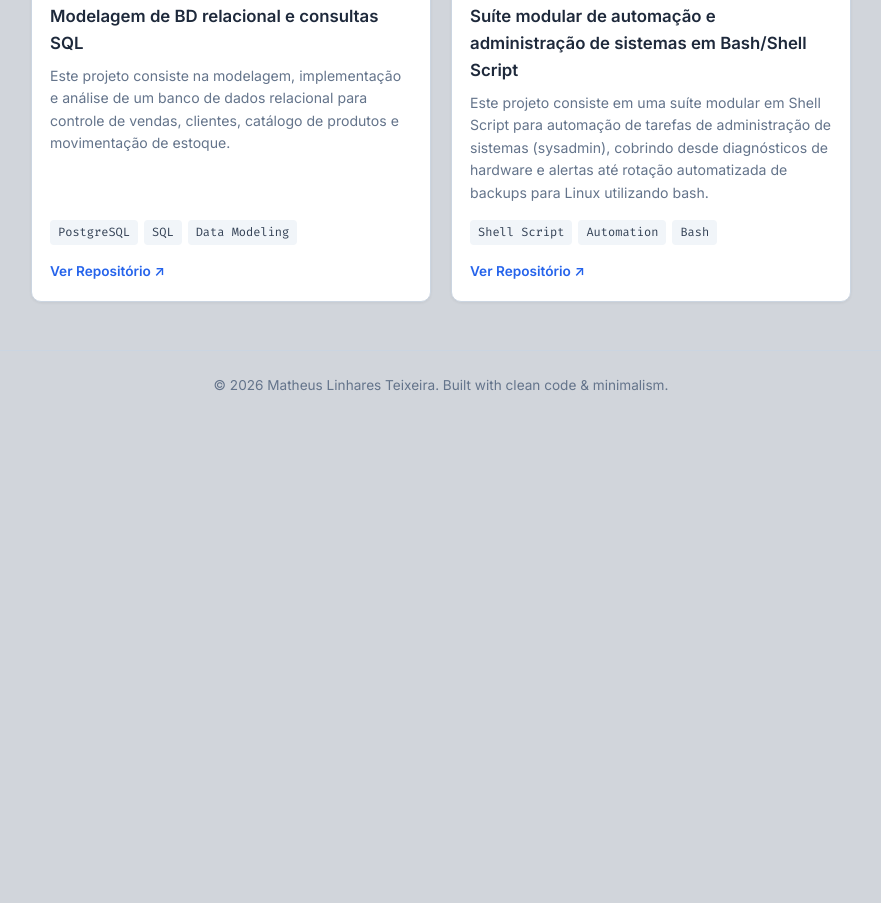
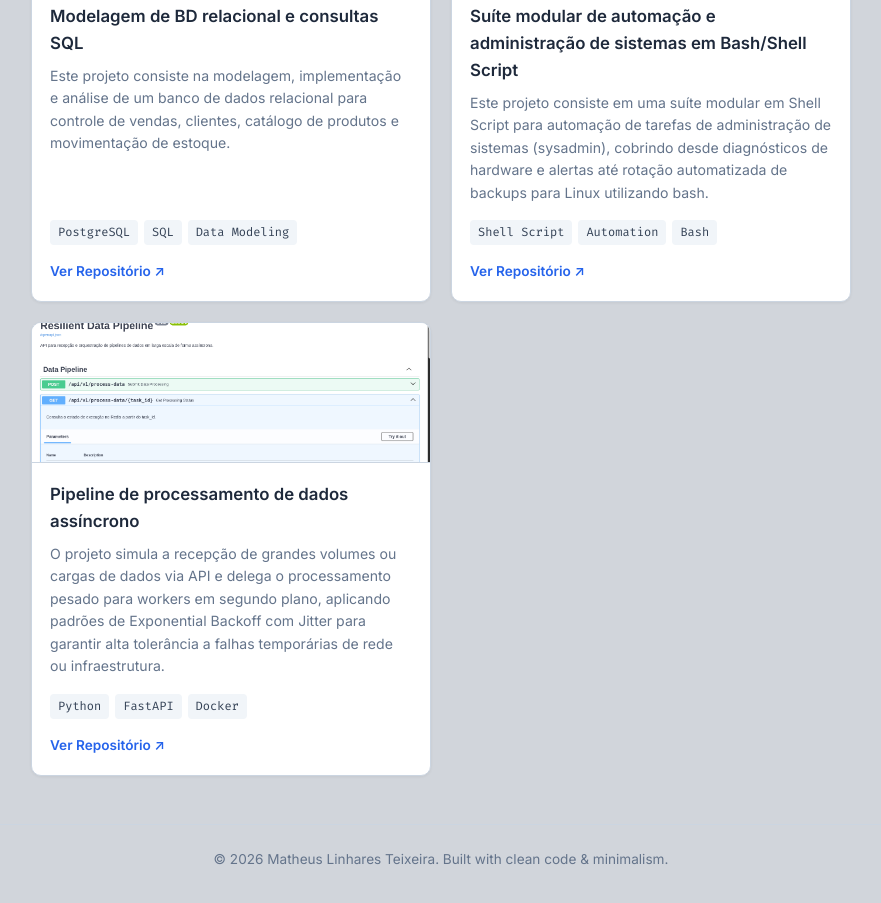
Before and after one commit to Matheus-2106/portfolio, a plain HTML site: page index.html in a window 1280 px wide. Shown: the part 2350-3253 px from the top of the page, without its empty margins (199-1080 px from the left). Before the commit the page ends 2807 px from the top, so only its background shows below. Drawn offline with nearby package versions, Linux system fonts and the light colour scheme.

Commit message:
projeto adicionado

```diff
--- a/index.html
+++ b/index.html
@@ -250,6 +250,27 @@
           </div>
         </div>
 
+        <div class="project-card" data-category="python">
+          <img src="img/resilient-data-pipeline.png"
+               alt="resilient-data-pipeline"
+               class="project-banner"
+               onerror="this.onerror=null; this.src='https://placehold.co/400x140/e2e8f0/2563eb?text=SQL+%26+Database+Admin'">
+          <div class="project-body">
+            <h3 class="project-title">Pipeline de processamento de dados assíncrono</h3>
+            <p class="project-desc i18n"
+               data-pt="O projeto simula a recepção de grandes volumes ou cargas de dados via API e delega o processamento pesado para workers em segundo plano, aplicando padrões de Exponential Backoff com Jitter para garantir alta tolerância a falhas temporárias de rede ou infraestrutura."
+               data-en="The project simulates receiving large volumes or workloads of data via API and delegates heavy processing to background workers, applying Exponential Backoff with Jitter patterns to ensure high tolerance to temporary network or infrastructure failures.">
+               O projeto simula a recepção de grandes volumes ou cargas de dados via API e delega o processamento pesado para workers em segundo plano, aplicando padrões de Exponential Backoff com Jitter para garantir alta tolerância a falhas temporárias de rede ou infraestrutura.
+            </p>
+            <div class="project-tags">
+              <span class="tag">Python</span>
+              <span class="tag">FastAPI</span>
+              <span class="tag">Docker</span>
+            </div>
+            <a href="https://github.com/Matheus-2106/resilient-data-pipeline" target="_blank" rel="noopener" class="project-link i18n" data-pt="Ver Repositório ↗" data-en="View Repository ↗">Ver Repositório ↗</a>
+          </div>
+        </div>
+
       </div>
     </section>
   </main>
```
Also changed, not shown: img/resilient-data-pipeline.png (added).
